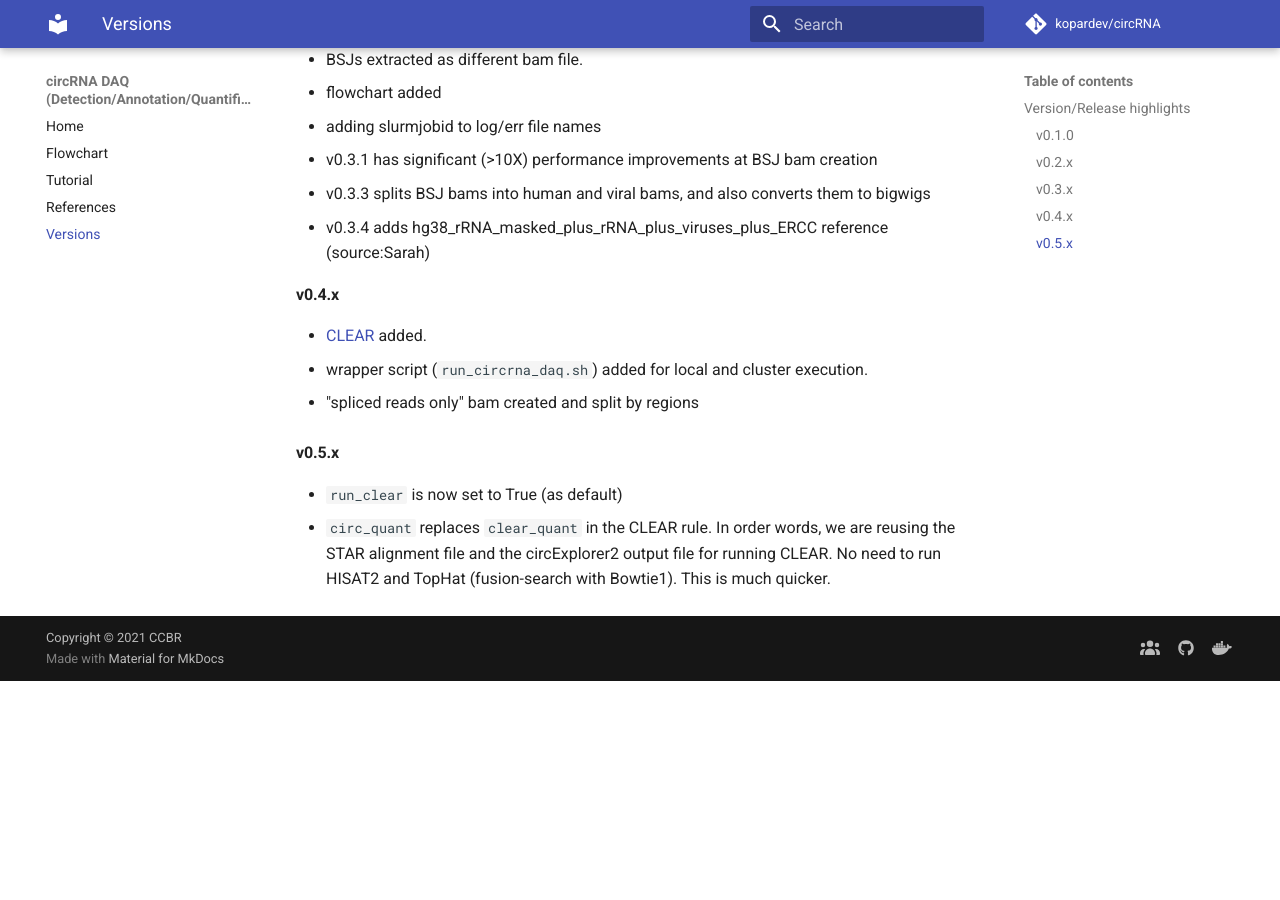
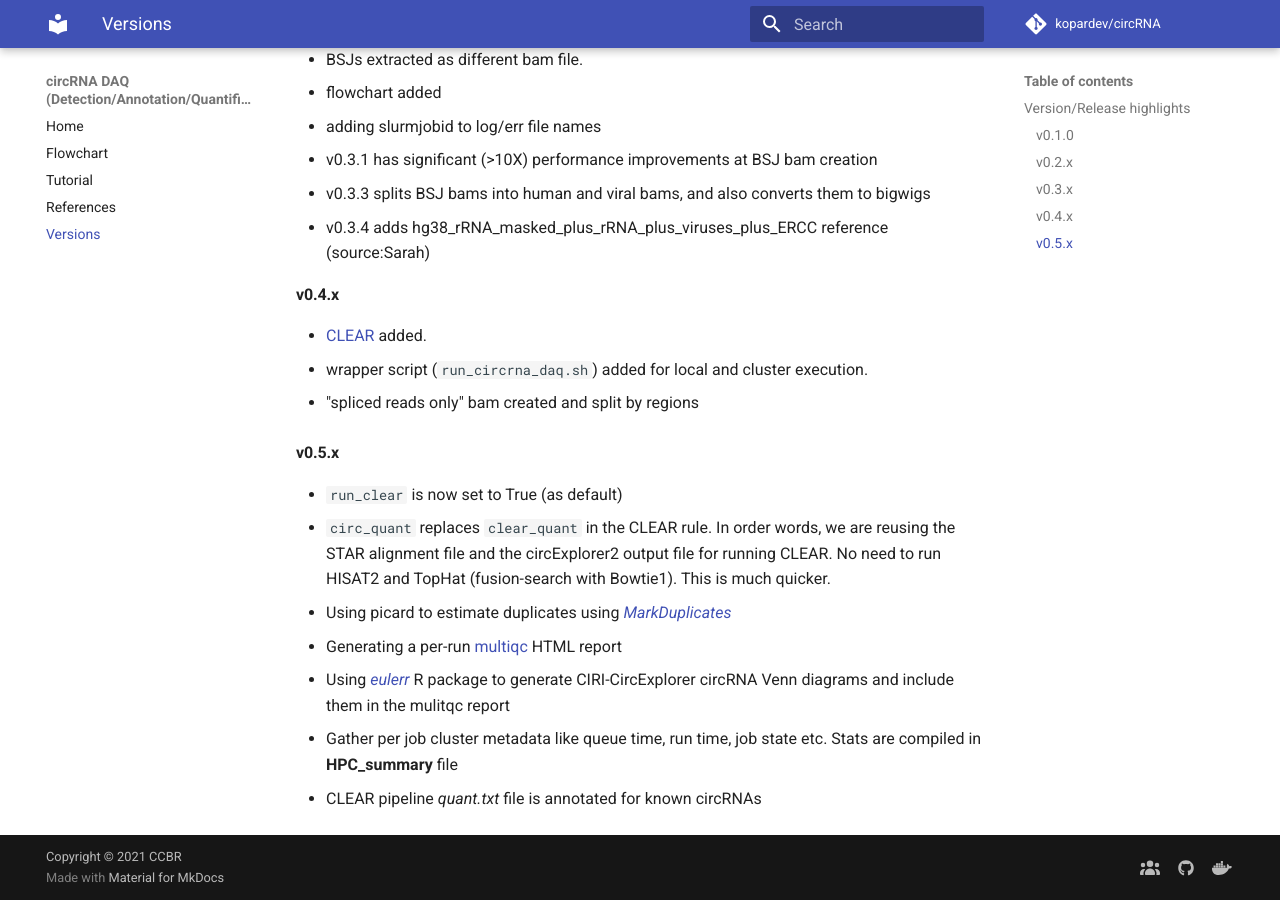
Before and after one commit to CCBR/CHARLIE, an MkDocs documentation site: the page built from docs/versions.md, in a window 1280 px wide and 900 px high, scrolled down 573 px. Built offline with MkDocs 1.6.1 and Material for MkDocs 9.7.7, drawn with Linux system fonts in a browser that asks for light colours; comment, search, counter and statistics services are not loaded; before the commit the page ends 1254 px from its top, so only the background shows below that.

Commit message:
documentation updated

```diff
--- a/docs/versions.md
+++ b/docs/versions.md
@@ -35,3 +35,8 @@
 
 * `run_clear` is now set to True (as default)
 * `circ_quant` replaces `clear_quant` in the CLEAR rule. In order words, we are reusing the STAR alignment file and the circExplorer2 output file for running CLEAR. No need to run HISAT2 and TopHat (fusion-search with Bowtie1). This is much quicker.
+* Using picard to estimate duplicates using[ *MarkDuplicates*](https://gatk.broadinstitute.org/hc/en-us/articles/360037052812-MarkDuplicates-Picard-)
+* Generating a per-run [multiqc](https://multiqc.info/) HTML report
+* Using [*eulerr*](https://www.rdocumentation.org/packages/eulerr/versions/6.1.0) R package to generate CIRI-CircExplorer circRNA Venn diagrams and include them in the mulitqc report
+* Gather per job cluster metadata like queue time, run time, job state etc. Stats are compiled in **HPC_summary** file
+* CLEAR pipeline *quant.txt* file is annotated for known circRNAs
```
